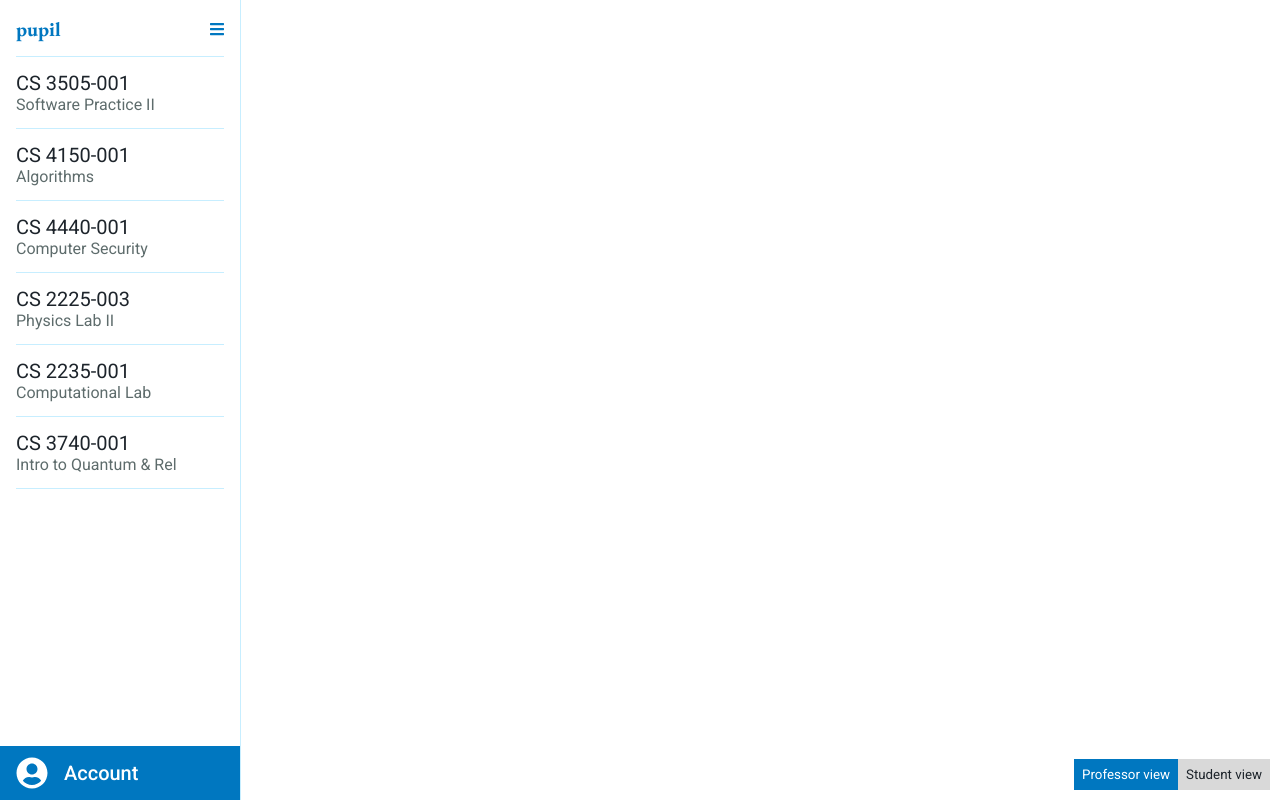
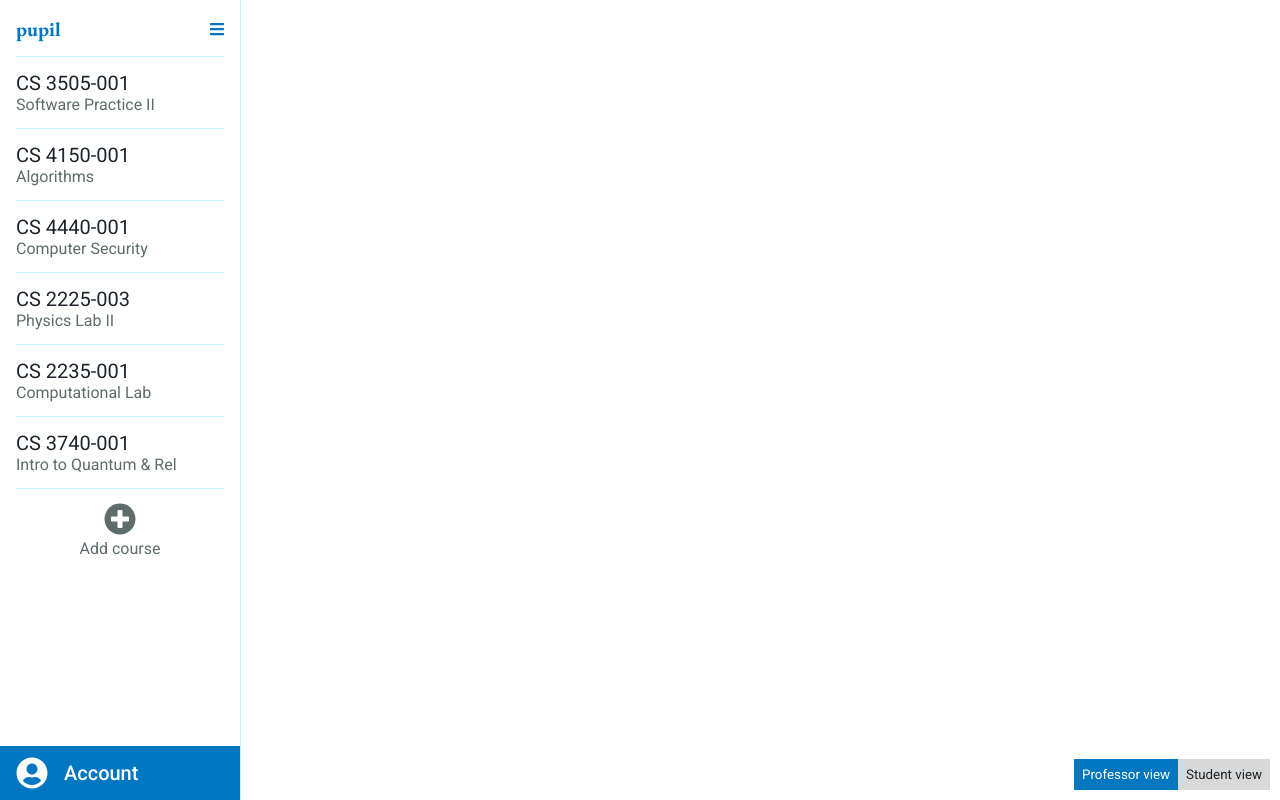
Before and after one commit to PUPILorg/pupil-frontend, a React (Create React App) app: page / in a window 1280 px wide. Built offline with nearby package versions, Linux system fonts and the light colour scheme.

Commit message:
Add add course button to sidebar

```diff
--- a/src/App.js
+++ b/src/App.js
@@ -3,11 +3,10 @@ import './App.css';
 import {ChooseView} from "./components/chooseView/ChooseView";
 import {useSelector} from "react-redux";
 import Sidebar from "./components/sidebar/Sidebar";
-import UnknownPage from "./views/unknownPage/UnknownPage";
 import { library } from '@fortawesome/fontawesome-svg-core'
-import { faBars, faUserCircle } from '@fortawesome/free-solid-svg-icons'
+import { faBars, faUserCircle, faPlusCircle } from '@fortawesome/free-solid-svg-icons'
 
-library.add(faBars, faUserCircle)
+library.add(faBars, faUserCircle, faPlusCircle)
 
 function App() {
     const view = useSelector((state) => state.view.value);
--- /dev/null
+++ b/src/components/addCourseButton/AddCourseButton.css
@@ -0,0 +1,23 @@
+.add-course-plus-icon{
+    color: #5E6C6C;
+}
+
+.add-course-button-container{
+    display: flex;
+    justify-content: center;
+    align-items: center;
+}
+
+.add-course-button-content{
+    cursor: pointer;
+    text-align: center;
+}
+
+.add-course-button-text{
+    color: #5E6C6C;
+    margin: 4px 0 0;
+}
+
+.add-course-button-content:hover *{
+    color: #0077C0;
+}
--- /dev/null
+++ b/src/components/addCourseButton/AddCourseButton.js
@@ -0,0 +1,19 @@
+import React from "react";
+import {FontAwesomeIcon} from "@fortawesome/react-fontawesome";
+import "./AddCourseButton.css";
+
+export default function AddCourseButton() {
+
+    return (
+        <div className="add-course-button-container">
+            <div className="add-course-button-content"
+            onClick={()=>{
+                alert("TODO")
+            }}
+            >
+                <FontAwesomeIcon icon="plus-circle" size="2x" className="add-course-plus-icon"/>
+                <p className="add-course-button-text">Add course</p>
+            </div>
+        </div>
+    )
+}
--- a/src/components/sidebar/Sidebar.js
+++ b/src/components/sidebar/Sidebar.js
@@ -6,6 +6,7 @@ import {FontAwesomeIcon} from "@fortawesome/react-fontawesome";
 import SidebarCourse from "../sidebarCourse/SidebarCourse";
 import {kebabCase} from "../../functions/kebabCase";
 import AccountCard from "../accountCard/AccountCard";
+import AddCourseButton from "../addCourseButton/AddCourseButton";
 
 export default function Sidebar() {
 
@@ -19,6 +20,7 @@ export default function Sidebar() {
                 {fakeClasses.map(({id, courseSection, description}) => {
                     return <SidebarCourse key={id} courseSectionRoute={kebabCase(courseSection)} courseSectionName={courseSection} description={description}/>
                 })}
+                <AddCourseButton />
             </div>
             <AccountCard />
         </nav>
```
